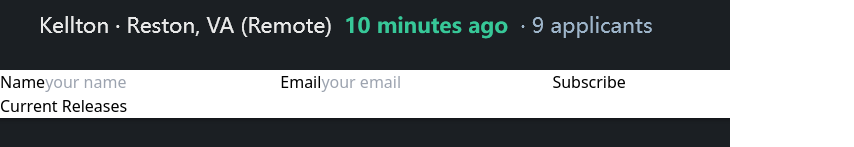
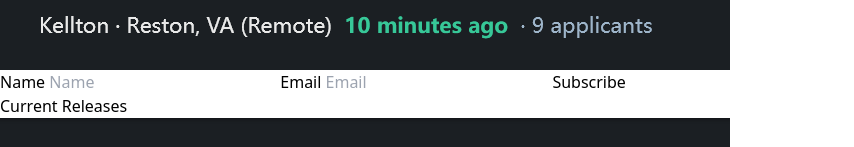
Before and after one commit to WilliamJPriest/JanusGames-Client, a React (Vite) app: page / in a window 1280 px wide. Shown: the part 216-363 px from the top of the page, without its empty margins (0-854 px from the left). Built offline with nearby package versions, Linux system fonts and the light colour scheme.

Commit message:
fixed spacing

```diff
--- a/src/components/hero.tsx
+++ b/src/components/hero.tsx
@@ -61,10 +61,10 @@
             <article className="lg:absolute lg:left-[25%] lg:bottom-[24%] lg:bg-white lg:bg-opacity-50 py-2  border-2 rounded gap-2">
                 <form>
                     <label className="p-2" htmlFor="name"> Name</label>
-                    <input type="text" value={name} onChange={ e => handleNameChange(e)} id="name" placeholder='your name'/>
+                    <input type="text" value={name} onChange={ e => handleNameChange(e)} id="name" placeholder=' Name'/>
                     <label className="p-2" htmlFor="email"> Email</label>
-                    <input type="text"  value={email} onChange={ e => handleEmailChange(e)} id="email" placeholder='your email'/>
-                    <button className="p-2" onClick={subBTN}> Subscribe</button>
+                    <input type="text"  value={email} onChange={ e => handleEmailChange(e)} id="email" placeholder=' Email'/>
+                    <button className="p-2 m-2 border-2 rounded" onClick={subBTN}> Subscribe</button>
                 </form>
             </article>
         </section>
```
